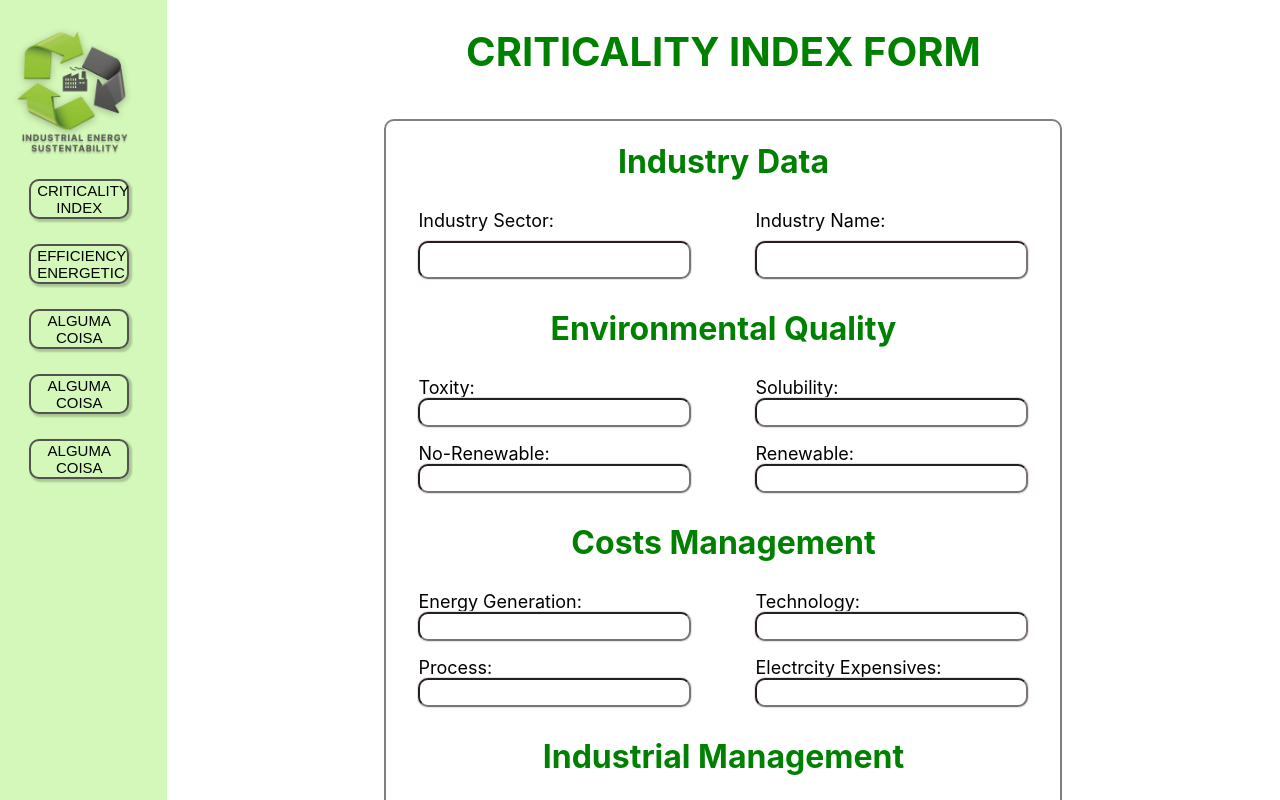
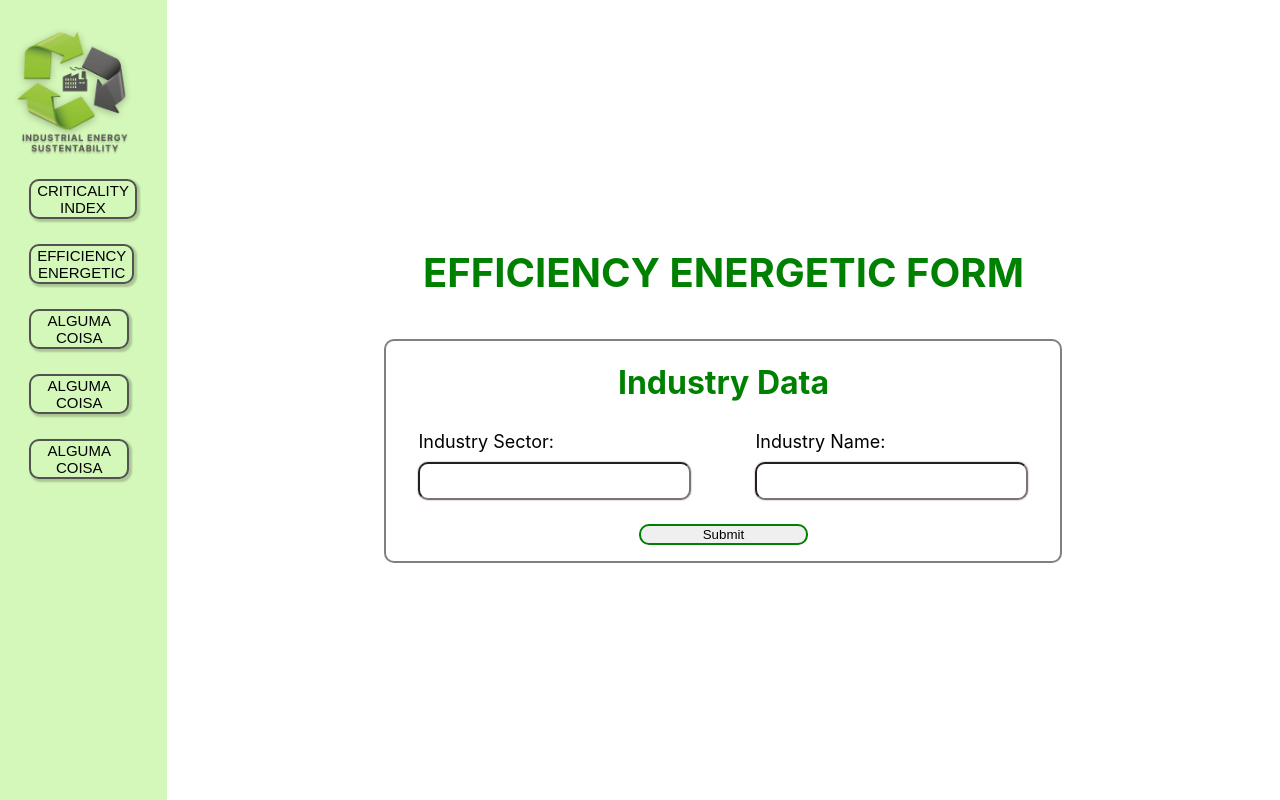
Before and after one commit to brunafalcucci/IC-UNIFAL, a React (Create React App) app in the folder front/: page /efficiency in a window 1280 px wide. Shown: the top 800 px of the page. Built offline with nearby package versions, Linux system fonts and the light colour scheme.

Commit message:
create routes and form efficiency

```diff
--- a/front/package.json
+++ b/front/package.json
@@ -9,6 +9,8 @@
     "axios": "^1.3.4",
     "react": "^18.2.0",
     "react-dom": "^18.2.0",
+    "react-router": "^6.8.2",
+    "react-router-dom": "^6.8.2",
     "react-scripts": "5.0.1",
     "styled-components": "^5.3.6",
     "web-vitals": "^2.1.4"
--- a/front/src/App.js
+++ b/front/src/App.js
@@ -1,10 +1,18 @@
 import './App.css';
+import {Route, Routes} from 'react-router-dom';
 import FormCalculo from './components/FormCalculo';
 import NavBar from './components/NavBar';
-
+import FormEfficiency from './components/FormEfficiency';
 function App() {
   return (
-    <FormCalculo> </FormCalculo>
+    <>
+
+    <Routes>
+      <Route path="/" element={<NavBar />} />
+      <Route path="/form" element={<FormCalculo />} />
+      <Route path="/efficiency" element={<FormEfficiency />} />
+    </Routes>
+    </>
   );
 }
 
--- /dev/null
+++ b/front/src/components/FormEfficiency.jsx
@@ -0,0 +1,125 @@
+import React, { useState } from 'react';
+import styled from 'styled-components';
+import NavBar from './NavBar';
+import axios from 'axios';
+
+
+
+function Formulario() {
+  const [industrySector, setIndustrySector] = useState('');
+  const [industryName, setIndustryName] = useState('');
+
+
+  const handleSubmit = (event) => {
+    event.preventDefault();
+    axios.post(`/api/CriticalityIndex/InsertCriticalityIndex,
+      Industry Sector: ${industrySector} \n
+      Industry Name: ${industryName} \n
+
+    `);
+  };
+
+  return (
+   <Main>
+        <NavBar> </NavBar>
+        <FormWrapper>
+        <TitleOut> EFFICIENCY ENERGETIC FORM </TitleOut>
+    <form onSubmit={handleSubmit}>
+        <WrapFormNav>
+         <WrapTotalForm>
+         <TitleForm> Industry Data  </TitleForm>
+         <WrapLabels>
+         <label>
+        Industry Sector:
+        <input type="text" value={industrySector} onChange={(event) => setIndustrySector(event.target.value)} />
+      </label>
+      <label>
+        Industry Name:
+        <input type="text" value={industryName} onChange={(event) => setIndustryName(event.target.value)} />
+      </label>
+         </WrapLabels>
+
+        <button type="submit">Submit</button>
+        </WrapTotalForm>
+        </WrapFormNav>
+    </form>
+        </FormWrapper>
+    </Main>
+  );
+}
+
+const Main = styled.div`
+display :flex;
+`
+ const TitleForm = styled.h1`
+    color: green;
+    text-align: center;
+ `
+
+ const WrapLabels = styled.div`
+
+ text-align: center;
+ height: 100%;
+ width: 0 auto;
+ display: grid;
+ grid-template-columns: repeat(2,1fr);
+ @media (max-width: 700px){
+    grid-template-columns: 1fr;
+ }
+ `
+
+ const WrapTotalForm = styled.div`
+ display: flex;
+flex-direction: column;
+align-items: center;
+border: 2px solid grey;
+border-radius: 10px;
+margin-top: 1rem;
+margin-bottom: 1rem;
+
+label{
+    font-size: 18px;
+    display: grid;
+    text-align:start;
+    padding: 0.5rem 2rem ;
+
+}
+input{
+    font-size: 20px;
+    border-radius: 10px;
+    box-shadow: 0px 0px 1px 1px #eedddd;
+    &:focus{
+        outline: 2.5px solid #1ac24c;
+    }
+
+}
+
+button{
+    margin: 1rem;
+    border: 2px solid green;
+    border-radius: 10px;
+    width: 25%;
+    height: 40px;
+    &:hover{
+        background-color: green !important;
+        color: white;
+    }
+}
+ `
+
+ const WrapFormNav = styled.div`
+ display: flex;
+ `
+ const FormWrapper = styled.div`
+        width: 100%;
+        display: grid;
+        place-content:center;
+    `
+
+  const TitleOut  = styled.h1`
+  font-size: 40px;
+  color: green !important;
+ text-align: center;
+  `
+
+export default Formulario;
--- a/front/src/components/NavBar.jsx
+++ b/front/src/components/NavBar.jsx
@@ -1,6 +1,7 @@
 import React from 'react'
 import styled from 'styled-components'
 import logo from '../img/LOGO-IC.png'
+import { Link } from 'react-router-dom'
 
 
 const NavBar = () => {
@@ -8,8 +9,8 @@ const NavBar = () => {
     <WrapSide>
       <img src={logo} alt="" />
       <WrapButtons>
-      <button> CRITICALITY INDEX </button>
-      <button> EFFICIENCY ENERGETIC </button>
+      <Link to='/form'> <button> CRITICALITY INDEX </button> </Link>
+     <Link to='/efficiency'> <button> EFFICIENCY ENERGETIC </button> </Link>
       <button> ALGUMA COISA </button>
       <button> ALGUMA COISA </button>
       <button> ALGUMA COISA </button>
--- a/front/src/index.js
+++ b/front/src/index.js
@@ -3,11 +3,14 @@ import ReactDOM from 'react-dom/client';
 import './index.css';
 import App from './App';
 import reportWebVitals from './reportWebVitals';
+import { BrowserRouter } from 'react-router-dom';
 
 const root = ReactDOM.createRoot(document.getElementById('root'));
 root.render(
   <React.StrictMode>
+    <BrowserRouter>
     <App />
+    </BrowserRouter>
   </React.StrictMode>
 );
 
```
Also changed, not shown: 1 other file (tests, documents, lock files or other folders).
